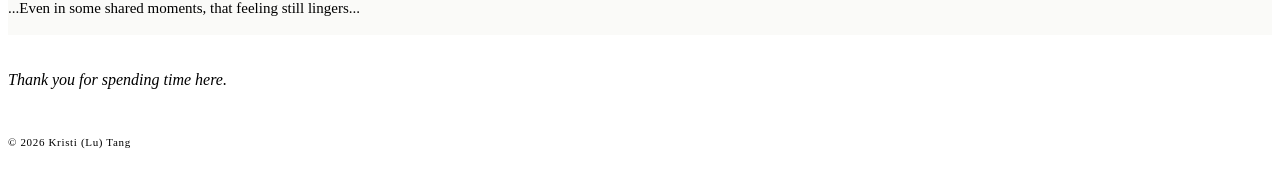
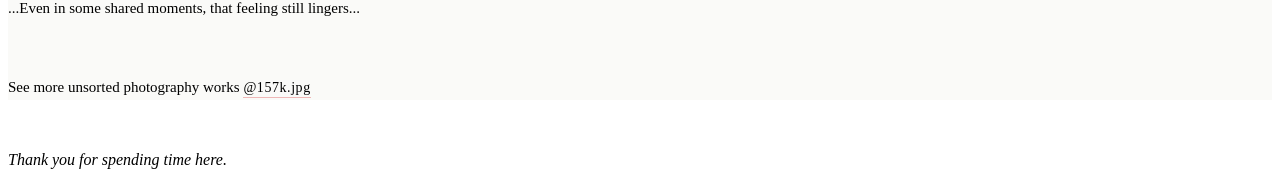
Before and after one commit to kristitang-dev/kristitang-dev.github.io, a React (Vite) app: page /garden/1 in a window 1280 px wide. Shown: the part 5294-5465 px from the top of the page. Built offline with nearby package versions, Linux system fonts and the light colour scheme; the HTML template or start-up script is replaced by a standard one.

Commit message:
insta update

```diff
--- a/src/components/DigitalGarden/DigitalGarden.css
+++ b/src/components/DigitalGarden/DigitalGarden.css
@@ -132,6 +132,28 @@
   border-bottom-color: var(--red-700);
 }
 
+.garden__more {
+  margin-top: 2.5rem;
+  font-size: 0.9375rem;
+  line-height: 1.6;
+  color: var(--grey-700);
+}
+
+.garden__more-link {
+  font-family: var(--font-mono);
+  font-size: 0.875rem;
+  letter-spacing: 0.04em;
+  color: var(--red-500);
+  text-decoration: none;
+  border-bottom: 1px solid rgba(214, 59, 59, 0.35);
+  padding-bottom: 0.1rem;
+}
+
+.garden__more-link:hover {
+  color: var(--red-700);
+  border-bottom-color: var(--red-700);
+}
+
 @media (max-width: 900px) {
   .garden-card {
     grid-column: span 6;
--- a/src/components/DigitalGarden/DigitalGarden.tsx
+++ b/src/components/DigitalGarden/DigitalGarden.tsx
@@ -1,5 +1,6 @@
 import { Link } from 'react-router-dom'
 import { gardenEntries } from '../../data/garden'
+import { site } from '../../data/site'
 import './DigitalGarden.css'
 
 export function DigitalGarden() {
@@ -54,6 +55,18 @@ export function DigitalGarden() {
             </article>
           ))}
         </div>
+
+        <p className="garden__more">
+          See more unsorted photography works{' '}
+          <a
+            href={site.instagramUrl}
+            className="garden__more-link"
+            target="_blank"
+            rel="noopener noreferrer"
+          >
+            {site.instagramHandle}
+          </a>
+        </p>
       </div>
     </section>
   )
--- a/src/data/site.ts
+++ b/src/data/site.ts
@@ -4,6 +4,8 @@ export const site = {
   tagline: 'Between Matter & Medium',
   title: 'Designer · Engineer',
   email: 'kristitang@outlook.com',
+  instagramUrl: 'https://www.instagram.com/157k.jpg/',
+  instagramHandle: '@157k.jpg',
   cvUrl: 'https://drive.google.com/file/d/1afuIFP4d7Axhls3sJFrCaVTzuAszC0Oe/view?usp=drive_link',
   cvLabel: 'CV',
   about: {
```
